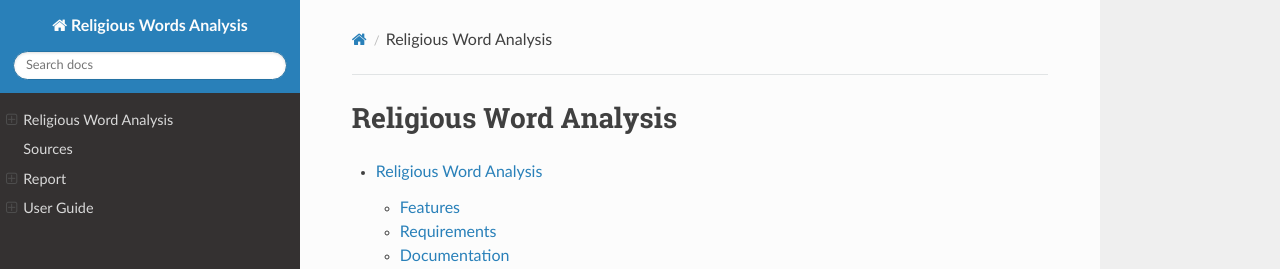
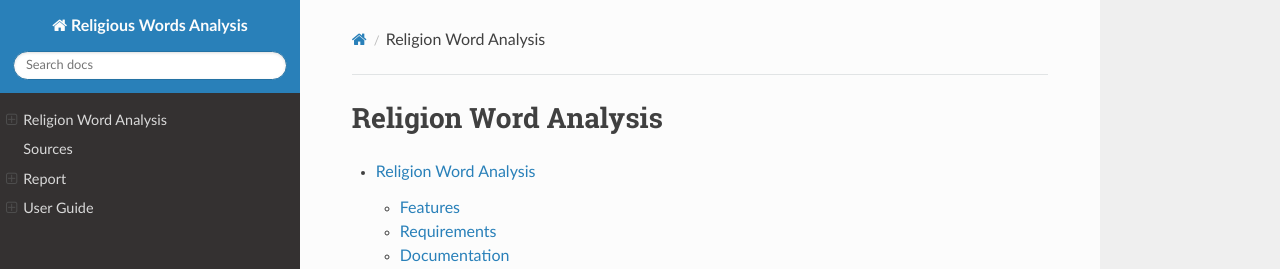
Before and after one commit to ehgp/religion_word_analysis, a Sphinx documentation site: the page built from docs/source/index.rst, in a window 1280 px wide and 1083 px high. Shown: the top 269 px of the window. Built offline with Sphinx 7.4.7 and the Read the Docs theme 2.0.0, drawn with Linux system fonts in a browser that asks for light colours.

```diff
--- a/README.md
+++ b/README.md
@@ -1,4 +1,4 @@
-# Religious Word Analysis
+# Religion Word Analysis
 
 This project was inspired by this Reddit [post](https://www.reddit.com/r/dataisbeautiful/comments/mxu578/oc_remix_a_wordcloud_for_each_of_the_six_largest/?utm_source=share&utm_medium=android_app&utm_name=androidcss&utm_term=1&utm_content=share_button)
 
--- a/docs/source/getting_started.md
+++ b/docs/source/getting_started.md
@@ -1,4 +1,4 @@
-# Religious Word Analysis
+# Religion Word Analysis
 
 This project was inspired by this Reddit [post](https://www.reddit.com/r/dataisbeautiful/comments/mxu578/oc_remix_a_wordcloud_for_each_of_the_six_largest/?utm_source=share&utm_medium=android_app&utm_name=androidcss&utm_term=1&utm_content=share_button)
 
--- a/docs/source/index.rst
+++ b/docs/source/index.rst
@@ -1,6 +1,6 @@
-.. Religious Word Analysis
+.. Religion Word Analysis
 
-Religious Word Analysis
+Religion Word Analysis
 ================================================================
 .. toctree::
    :maxdepth: 2
```
Also changed, not shown: 1 other file.
